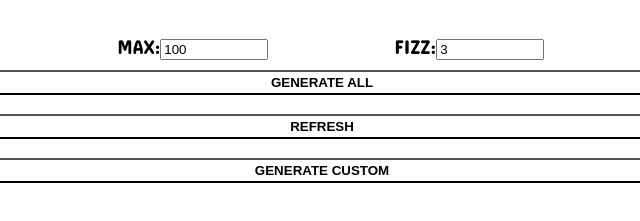
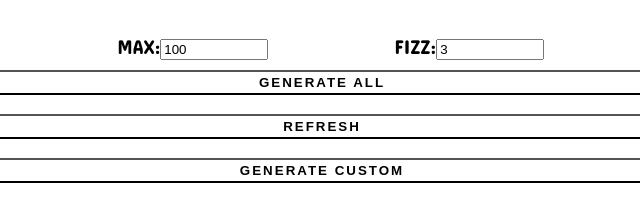
Before and after one commit to elinaosm/FIZZBUZZ, a plain HTML site: page index.html in a window 1280 px wide. Shown: the part 127-348 px from the top of the page, 318-958 px from the left. Drawn offline with Linux system fonts and the light colour scheme.

Commit message:
Added letter  spacing

```diff
--- a/style.css
+++ b/style.css
@@ -129,6 +129,7 @@ h3 {
     color: black;
     font-weight: bold;
     transition: 0.2s;
+    letter-spacing: 2px;
 }
 
 #refresh {
@@ -137,6 +138,7 @@ h3 {
     border-radius: 5px;
     color: black;
     font-weight: bold;
+    letter-spacing: 2px;
     transition: 0.2s;
 }
 
@@ -147,6 +149,7 @@ h3 {
     color: black;
     font-weight: bold;
     transition: 0.2s;
+    letter-spacing: 2px;
 }
 
 #generateA:hover {
```
